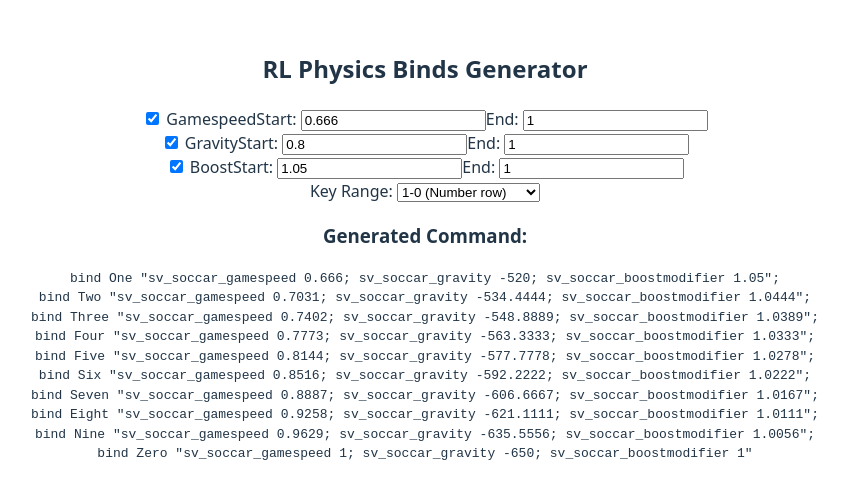
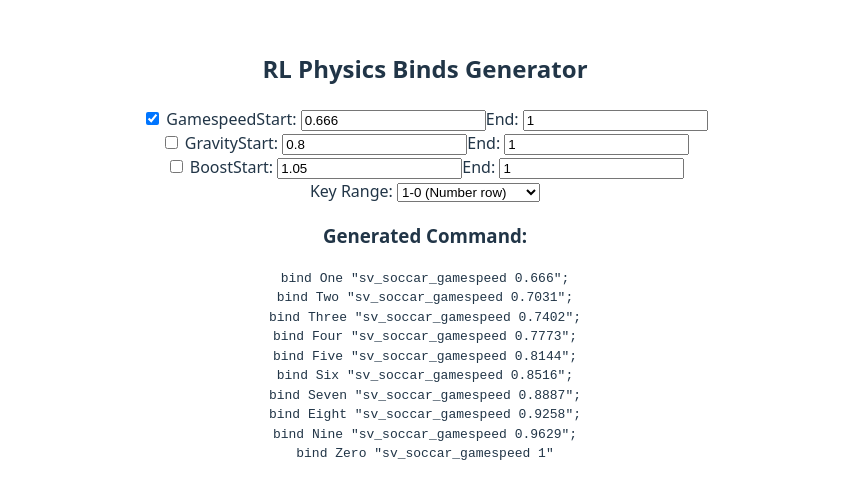
Before and after one commit to LysHraesvelgr/RL-Physics-Binds, a React (Vite) app: page / in a window 1280 px wide. Shown: the part 146-644 px from the top of the page, without its empty margins (215-1063 px from the left). Built offline with nearby package versions, Linux system fonts and the light colour scheme.

Commit message:
Default state edit

```diff
--- a/src/App.jsx
+++ b/src/App.jsx
@@ -42,7 +42,7 @@ const keyOptions = [
 ];
 
 function App() {
-  const [enabled, setEnabled] = useState({ gamespeed: true, gravity: true, boost: true });
+  const [enabled, setEnabled] = useState({ gamespeed: true, gravity: false, boost: false });
   const [values, setValues] = useState({
     gamespeed: { min: 0.666, max: 1 },
     gravity: { min: 0.8, max: 1 },
```
